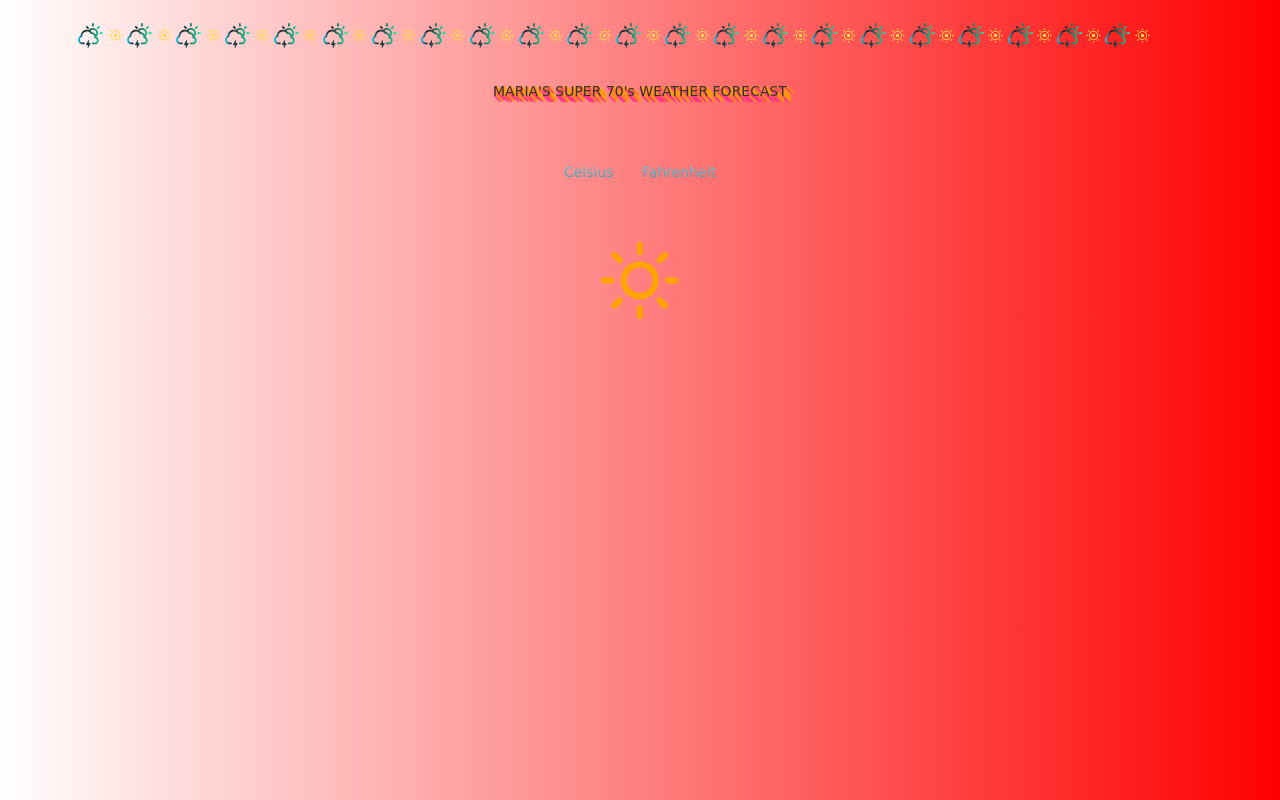
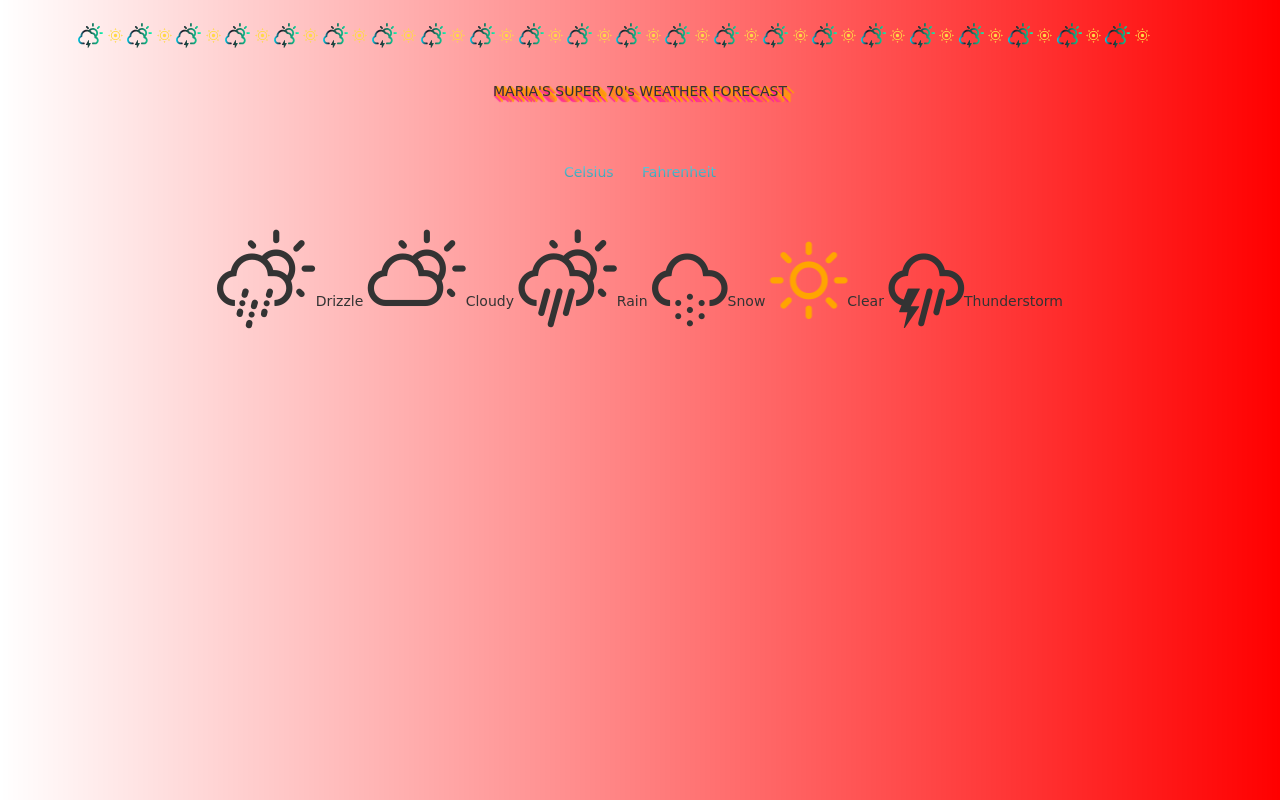
Before and after one commit to mmmorrison/weatherApp, a plain HTML site: page index.html in a window 1280 px wide. Drawn offline with nearby package versions, Linux system fonts and the light colour scheme; a web font is replaced by a local one.

Commit message:
added icons

```diff
--- a/index.html
+++ b/index.html
@@ -78,10 +78,12 @@
             <div class="weather">
                 <h1 class="text-center glow" id='description'></h1>
                 <div class="weatherIcon text-center">
-                  <!-- <i class="wi wi-night-sleet"></i> -->
-                  <i class="wi wi-day-sunny"></i>
-                  <!-- <i class="wi wi-day-cloudy"></i> -->
-
+                  <i class="wi wi-day-rain-mix"></i>Drizzle
+                  <i class="wi wi-day-cloudy"></i>Cloudy
+                  <i class="wi wi-day-rain"></i>Rain
+                  <i class="wi wi-snow"></i>Snow
+                  <i class="wi wi-day-sunny"></i>Clear
+                  <i class="wi wi-thunderstorm"></i>Thunderstorm
                 </div>
             </div>
         </div>
```
